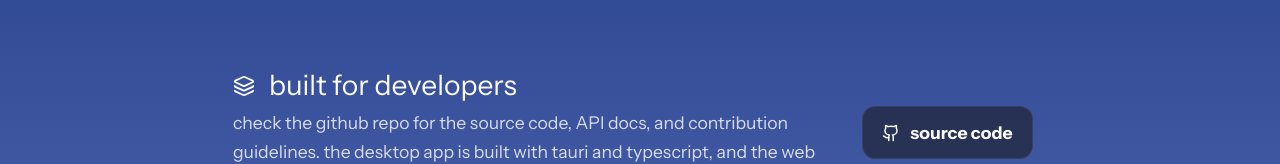
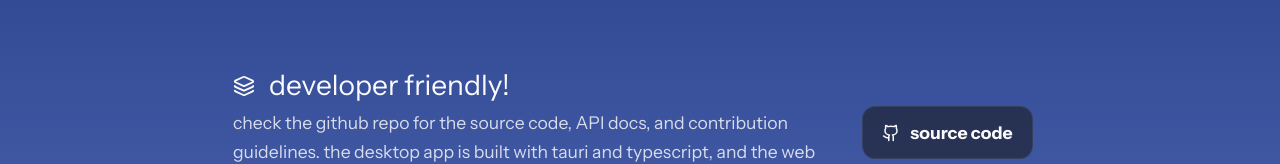
Before and after one commit to gaknippel/critterFX-web, a React (Vite) app: page / in a window 1280 px wide. Shown: the part 1333-1497 px from the top of the page. Built offline with nearby package versions, Linux system fonts and the light colour scheme; no server answers.

Commit message:
developer friendly!

```diff
--- a/src/pages/Landing/Landing.tsx
+++ b/src/pages/Landing/Landing.tsx
@@ -143,7 +143,7 @@ export default function Landing() {
       <section className="landing-install-band">
         <div>
           <Layers size={22} />
-          <h2>built for developers</h2>
+          <h2>developer friendly!</h2>
           <p>
             check the github repo for the source code, API docs, and contribution guidelines. the desktop app is built with tauri and typescript, and the web platform is built with react.
           </p>
```
